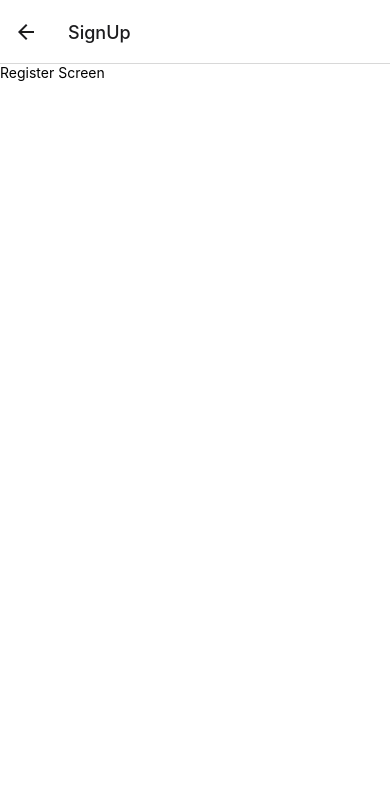
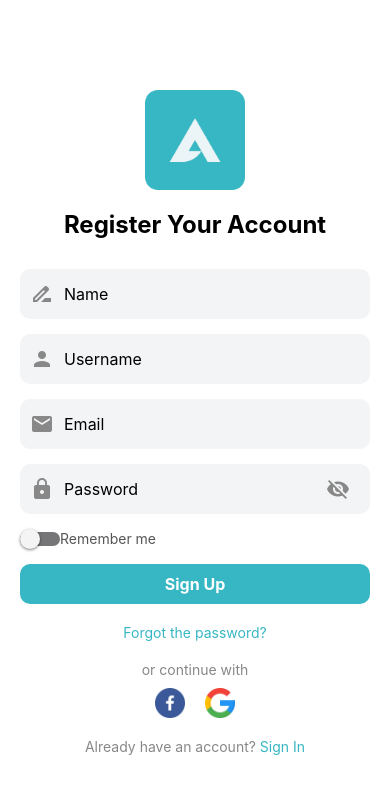
Before and after one commit to Ayax-Event/ayax-client, a React Native app: screen /SignUp in a window 390 px wide. Shown: the top 794 px of the page. Built offline with nearby package versions, Linux system fonts and the light colour scheme.

Commit message:
implement register screen

```diff
--- a/src/router/index.tsx
+++ b/src/router/index.tsx
@@ -41,8 +41,16 @@ const Navigation = () => {
         <Stack.Screen name="EventExplore" component={EventExploreScreen} />
         <Stack.Screen name="ChangePassword" component={ChangePasswordScreen} />
         <Stack.Screen name="ProfileEdit" component={ProfileEditScreen} />
-        <Stack.Screen name="SignUp" component={RegisterScreen} />
-        <Stack.Screen name="ForgotPassword" component={ForgotPasswordScreen} />
+        <Stack.Screen
+          name="SignUp"
+          component={RegisterScreen}
+          options={{ headerShown: false }}
+        />
+        <Stack.Screen
+          name="ForgotPassword"
+          options={{ headerShown: false }}
+          component={ForgotPasswordScreen}
+        />
       </Stack.Navigator>
     </NavigationContainer>
   );
--- a/src/screens/Auth/LoginScreen/index.tsx
+++ b/src/screens/Auth/LoginScreen/index.tsx
@@ -4,8 +4,10 @@ import { NavigationProps } from "../../../type";
 import { postLogin } from "../../../utils/api";
 import * as SecureStore from "expo-secure-store";
 import { AxiosError } from "axios";
+import { useNavigation } from "@react-navigation/native";
 
-const LoginScreen: FC<NavigationProps> = ({ navigation }) => {
+const LoginScreen = () => {
+  const navigation = useNavigation();
   const [email, setEmail] = useState<string>("");
   const [password, setPassword] = useState<string>("");
   const [rememberMe, setRememberMe] = useState<boolean>(false);
--- a/src/screens/Auth/LoginScreen/view.tsx
+++ b/src/screens/Auth/LoginScreen/view.tsx
@@ -13,10 +13,10 @@ import styles from "./styles";
 import facebookLogo from "../../../assets/facebook.png";
 import googleLogo from "../../../assets/google.png";
 import { Color } from "../../../constants/Color";
-import { LoginScreenViewProps } from "../../../type";
+import { AuthScreenViewProp } from "../../../type";
 import ayaxLogo from "../../../assets/ayax-logo.png";
 
-const LoginScreenView: FC<LoginScreenViewProps> = ({
+const LoginScreenView: FC<AuthScreenViewProp> = ({
   email,
   setEmail,
   password,
--- a/src/screens/Auth/RegisterScreen/index.tsx
+++ b/src/screens/Auth/RegisterScreen/index.tsx
@@ -1,8 +1,62 @@
-import React from "react";
+import React, { FC, useState } from "react";
 import RegisterScreenView from "./view";
+import { useNavigation } from "@react-navigation/native";
+import { postRegister } from "../../../utils/api";
 
 const RegisterScreen = () => {
-  return <RegisterScreenView />;
+  const navigation = useNavigation();
+  const [rememberMe, setRememberMe] = useState<boolean>(false);
+  const [error, setError] = useState<string>("");
+  const [isLoading, setIsLoading] = useState<boolean>(false);
+  const [email, setEmail] = useState<string>("");
+  const [password, setPassword] = useState<string>("");
+  const [username, setUsername] = useState<string>("");
+  const [name, setName] = useState<string>("");
+
+  const fetchRegister = async () => {
+    setIsLoading(true);
+    try {
+      const res = await postRegister(email, password, name, username);
+
+      if (res.status === 200) {
+        navigation.navigate("SignIn");
+      }
+    } catch (err: AxiosError | any) {
+      console.log(err);
+      if (err.response) {
+        console.log("Error: ", err.response.data);
+        setError(err.response.data.message);
+      } else {
+        setError("An error occurred. Please try again.");
+        console.log("Error: ", err.message);
+      }
+    } finally {
+      setIsLoading(false);
+    }
+  };
+
+  const handleRegister = () => {
+    console.log({ username, name, email, password });
+    fetchRegister();
+  };
+  return (
+    <RegisterScreenView
+      navigation={navigation}
+      name={name}
+      setName={setName}
+      username={username}
+      setUsername={setUsername}
+      email={email}
+      setEmail={setEmail}
+      password={password}
+      setPassword={setPassword}
+      rememberMe={rememberMe}
+      setRememberMe={setRememberMe}
+      error={error}
+      isLoading={isLoading}
+      handleRegister={handleRegister}
+    />
+  );
 };
 
 export default RegisterScreen;
--- a/src/screens/Auth/RegisterScreen/styles.ts
+++ b/src/screens/Auth/RegisterScreen/styles.ts
@@ -1,3 +1,100 @@
 import { StyleSheet } from "react-native";
+import { Color } from "../../../constants/Color";
 
-export default StyleSheet.create({});
+export default StyleSheet.create({
+  container: {
+    flex: 1,
+    padding: 20,
+    justifyContent: "center",
+    backgroundColor: "#fff",
+  },
+  logo: {
+    width: 100,
+    height: 100,
+    alignSelf: "center",
+    marginBottom: 20,
+  },
+  title: {
+    fontSize: 24,
+    fontWeight: "bold",
+    textAlign: "center",
+    marginBottom: 30,
+  },
+  inputContainer: {
+    flexDirection: "row",
+    alignItems: "center",
+    backgroundColor: "#f3f4f6",
+    borderRadius: 10,
+    paddingHorizontal: 10,
+    marginBottom: 15,
+    height: 50,
+  },
+  input: {
+    flex: 1,
+    fontSize: 16,
+  },
+  icon: {
+    marginRight: 10,
+  },
+  rememberContainer: {
+    flexDirection: "row",
+    alignItems: "center",
+    marginBottom: 15,
+  },
+  error: {
+    color: "red",
+    // backgroundColor: "red",
+    padding: 6,
+    borderRadius: 6,
+  },
+  rememberText: {
+    fontSize: 14,
+    color: "#555",
+  },
+  loadingContainer: {
+    flex: 1, // Takes full screen height
+    justifyContent: "center", // Centers the spinner vertically
+    alignItems: "center", // Centers the spinner horizontally
+  },
+  button: {
+    backgroundColor: Color.primary,
+    borderRadius: 10,
+    padding: 10,
+    alignItems: "center",
+    marginBottom: 20,
+  },
+  buttonText: {
+    color: "#fff",
+    fontSize: 16,
+    fontWeight: "bold",
+  },
+  forgotPassword: {
+    color: Color.primary,
+    textAlign: "center",
+    marginBottom: 20,
+  },
+  orText: {
+    textAlign: "center",
+    color: "#888",
+    marginBottom: 10,
+  },
+  socialContainer: {
+    flexDirection: "row",
+    justifyContent: "center",
+    marginBottom: 20,
+  },
+  socialButton: {
+    marginHorizontal: 10,
+  },
+  socialLogo: {
+    width: 30,
+    height: 30,
+  },
+  signUpText: {
+    textAlign: "center",
+    color: "#888",
+  },
+  signUpLink: {
+    color: Color.primary,
+  },
+});
--- a/src/screens/Auth/RegisterScreen/view.tsx
+++ b/src/screens/Auth/RegisterScreen/view.tsx
@@ -1,10 +1,141 @@
-import React from "react";
-import { Text, View } from "react-native";
+import React, { FC } from "react";
+import {
+  ActivityIndicator,
+  Image,
+  Switch,
+  Text,
+  TextInput,
+  TouchableOpacity,
+  View,
+} from "react-native";
+import Icon from "react-native-vector-icons/MaterialIcons";
+import styles from "./styles";
+import ayaxLogo from "../../../assets/ayax-logo.png";
+import { Color } from "../../../constants/Color";
+import facebookLogo from "../../../assets/facebook.png";
+import googleLogo from "../../../assets/google.png";
+import { AuthScreenViewProp } from "../../../type";
 
-const RegisterScreenView = () => {
+const RegisterScreenView: FC<AuthScreenViewProp> = ({
+  name,
+  setName,
+  username,
+  setUsername,
+  email,
+  setEmail,
+  password,
+  setPassword,
+  rememberMe,
+  setRememberMe,
+  navigation,
+  error,
+  isLoading,
+  handleRegister,
+}) => {
   return (
-    <View>
-      <Text>Register Screen</Text>
+    <View style={styles.container}>
+      <Image source={ayaxLogo} style={styles.logo} />
+      <Text style={styles.title}>Register Your Account</Text>
+
+      <View style={styles.inputContainer}>
+        <Icon
+          name="drive-file-rename-outline"
+          size={24}
+          color="#888"
+          style={styles.icon}
+        />
+        <TextInput
+          placeholder="Name"
+          style={styles.input}
+          value={name}
+          onChangeText={setName}
+        />
+      </View>
+      <View style={styles.inputContainer}>
+        <Icon name="person" size={24} color="#888" style={styles.icon} />
+        <TextInput
+          placeholder="Username"
+          style={styles.input}
+          value={username}
+          onChangeText={setUsername}
+        />
+      </View>
+      <View style={styles.inputContainer}>
+        <Icon name="email" size={24} color="#888" style={styles.icon} />
+        <TextInput
+          placeholder="Email"
+          style={styles.input}
+          value={email}
+          onChangeText={setEmail}
+        />
+      </View>
+      <View style={styles.inputContainer}>
+        <Icon name="lock" size={24} color="#888" style={styles.icon} />
+        <TextInput
+          placeholder="Password"
+          style={styles.input}
+          value={password}
+          onChangeText={setPassword}
+          secureTextEntry
+        />
+        <Icon
+          name="visibility-off"
+          size={24}
+          color="#888"
+          style={styles.icon}
+        />
+      </View>
+      {error && <Text style={styles.error}>{error}</Text>}
+
+      <View style={styles.rememberContainer}>
+        <Switch
+          value={rememberMe}
+          onValueChange={setRememberMe}
+          thumbColor={rememberMe ? Color.secondary : "#f4f4f4"}
+          trackColor={{ false: "#767577", true: Color.primary }}
+        />
+        <Text style={styles.rememberText}>Remember me</Text>
+      </View>
+
+      <TouchableOpacity style={styles.button} onPress={handleRegister}>
+        {isLoading ? (
+          <ActivityIndicator size="small" color="gray" />
+        ) : (
+          <Text style={styles.buttonText}>Sign Up</Text>
+        )}
+      </TouchableOpacity>
+
+      <TouchableOpacity>
+        <Text
+          style={styles.forgotPassword}
+          onPress={() => navigation.navigate("ForgotPassword")}
+        >
+          Forgot the password?
+        </Text>
+      </TouchableOpacity>
+
+      <Text style={styles.orText}>or continue with</Text>
+
+      <View style={styles.socialContainer}>
+        <TouchableOpacity style={styles.socialButton}>
+          <Image source={facebookLogo} style={styles.socialLogo} />
+        </TouchableOpacity>
+        <TouchableOpacity style={styles.socialButton}>
+          <Image source={googleLogo} style={styles.socialLogo} />
+        </TouchableOpacity>
+      </View>
+
+      <TouchableOpacity>
+        <Text style={styles.signUpText}>
+          Already have an account?{" "}
+          <Text
+            style={styles.signUpLink}
+            onPress={() => navigation.navigate("SignIn")}
+          >
+            Sign In
+          </Text>
+        </Text>
+      </TouchableOpacity>
     </View>
   );
 };
--- a/src/utils/api/index.ts
+++ b/src/utils/api/index.ts
@@ -12,3 +12,18 @@ export const postLogin = async (
 
   return response;
 };
+
+export const postRegister = async (
+  email: string,
+  password: string,
+  name: string,
+  username: string
+): Promise<AxiosResponse> => {
+  const response = await axios({
+    method: "POST",
+    url: "https://fa5d-139-228-111-126.ngrok-free.app/api/register",
+    data: { email, password, name, username },
+  });
+
+  return response;
+};
```
Also changed, not shown: src/type.ts (+6 -1 lines).
